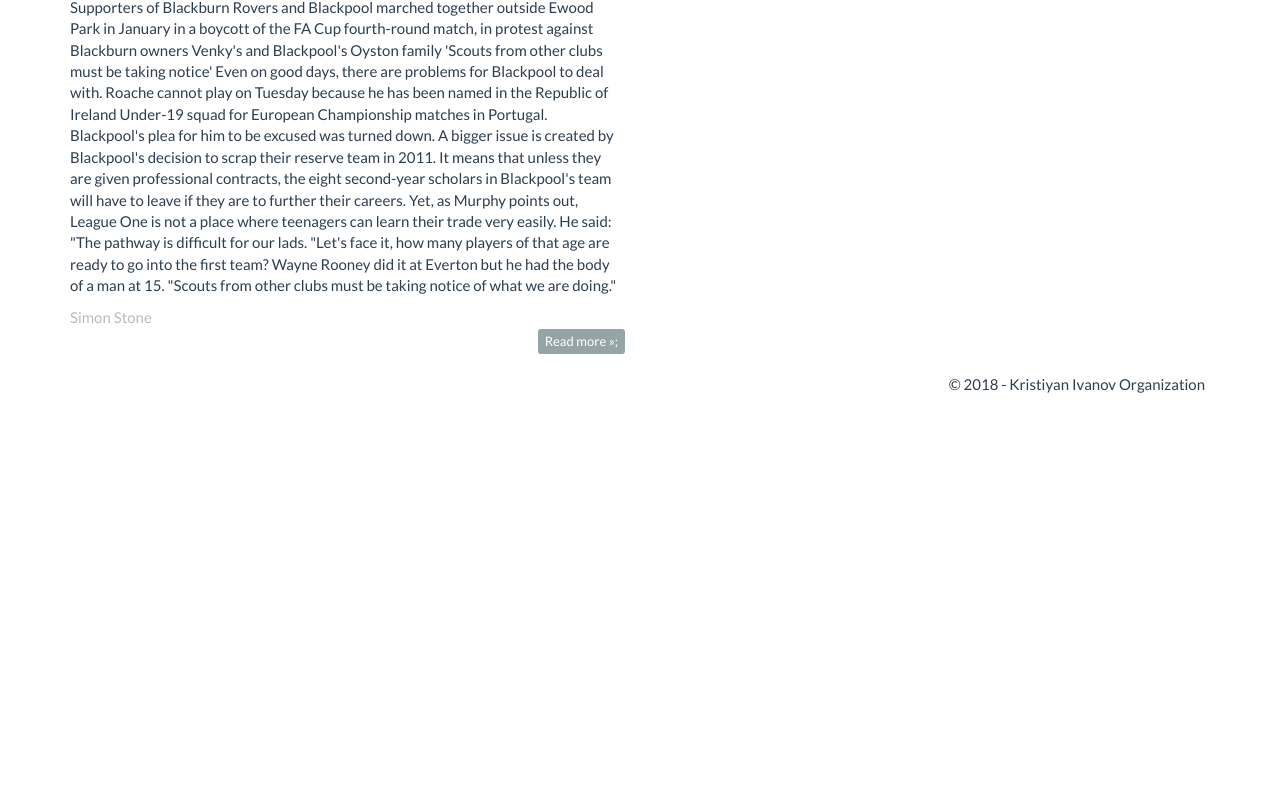
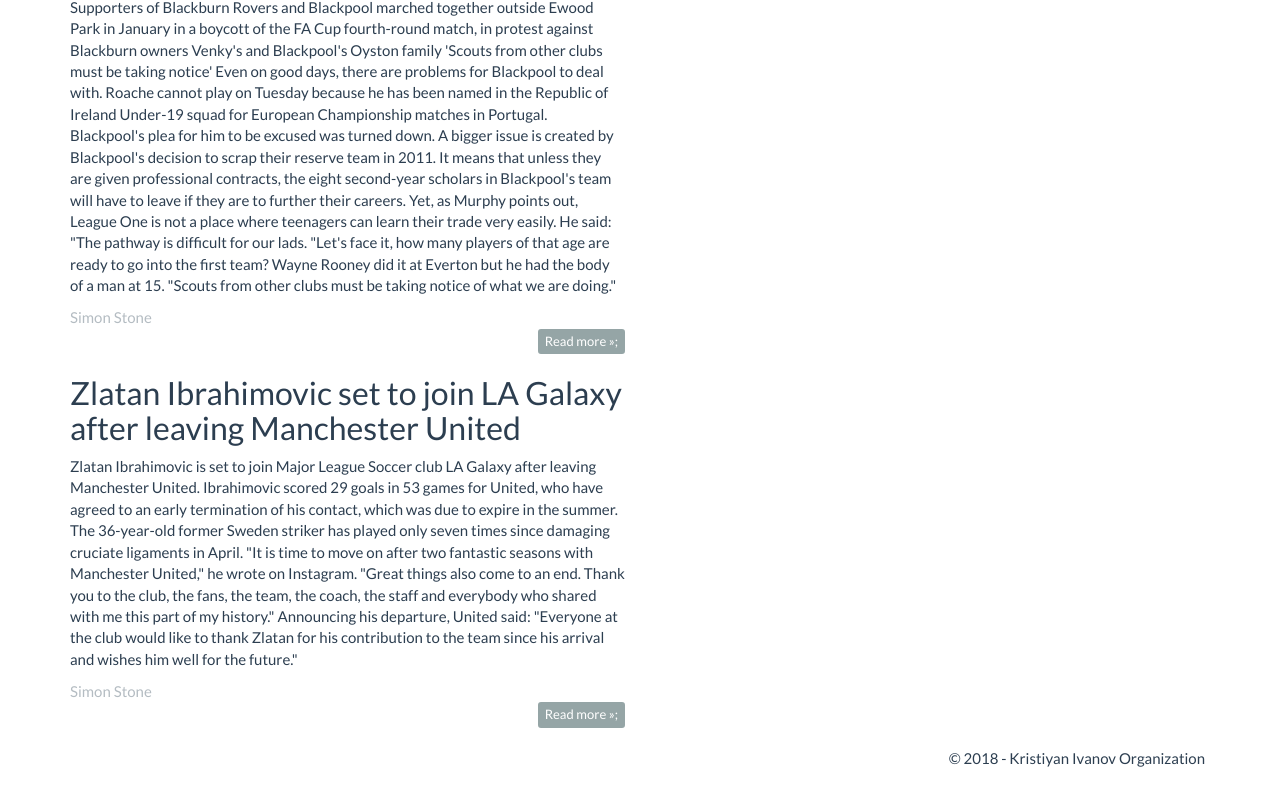
Before and after one commit to krisgiyan/github.io, a plain HTML site: page index.html in a window 1280 px wide. Shown: the part 1517-2323 px from the top of the page. Before the commit the page ends 1963 px from the top, so only its background shows below. Drawn offline with Linux system fonts and the light colour scheme.

Commit message:
added new post

```diff
--- a/index.html
+++ b/index.html
@@ -144,6 +144,42 @@
                 </div>
 
             </div>
+            <div class="row">
+                <div class="col-md-6">
+                    <article>
+                        <header>
+                            <h2>Zlatan Ibrahimovic set to join LA Galaxy after leaving Manchester United
+                            </h2>
+                        </header>
+
+                        <p>
+                            Zlatan Ibrahimovic is set to join Major League Soccer club LA Galaxy after leaving Manchester United.
+
+                            Ibrahimovic scored 29 goals in 53 games for United, who have agreed to an early termination of his contact, which was due to expire in the summer.
+
+                            The 36-year-old former Sweden striker has played only seven times since damaging cruciate ligaments in April.
+
+                            "It is time to move on after two fantastic seasons with Manchester United," he wrote on Instagram.
+
+                            "Great things also come to an end. Thank you to the club, the fans, the team, the coach, the staff and everybody who shared with me this part of my history."
+
+                            Announcing his departure, United said: "Everyone at the club would like to thank Zlatan for his contribution to the team since his arrival and wishes him well for the future."
+
+                        </p>
+
+                        <small class="author">
+                            Simon Stone
+                        </small>
+
+                        <footer>
+                            <div class="pull-right">
+                                <a class="btn btn-default btn-xs" href="viewpost.html">Read more &raquo;;</a>
+                            </div>
+                        </footer>
+                    </article>
+                </div>
+
+            </div>
         </div>
     </main>
 
```
